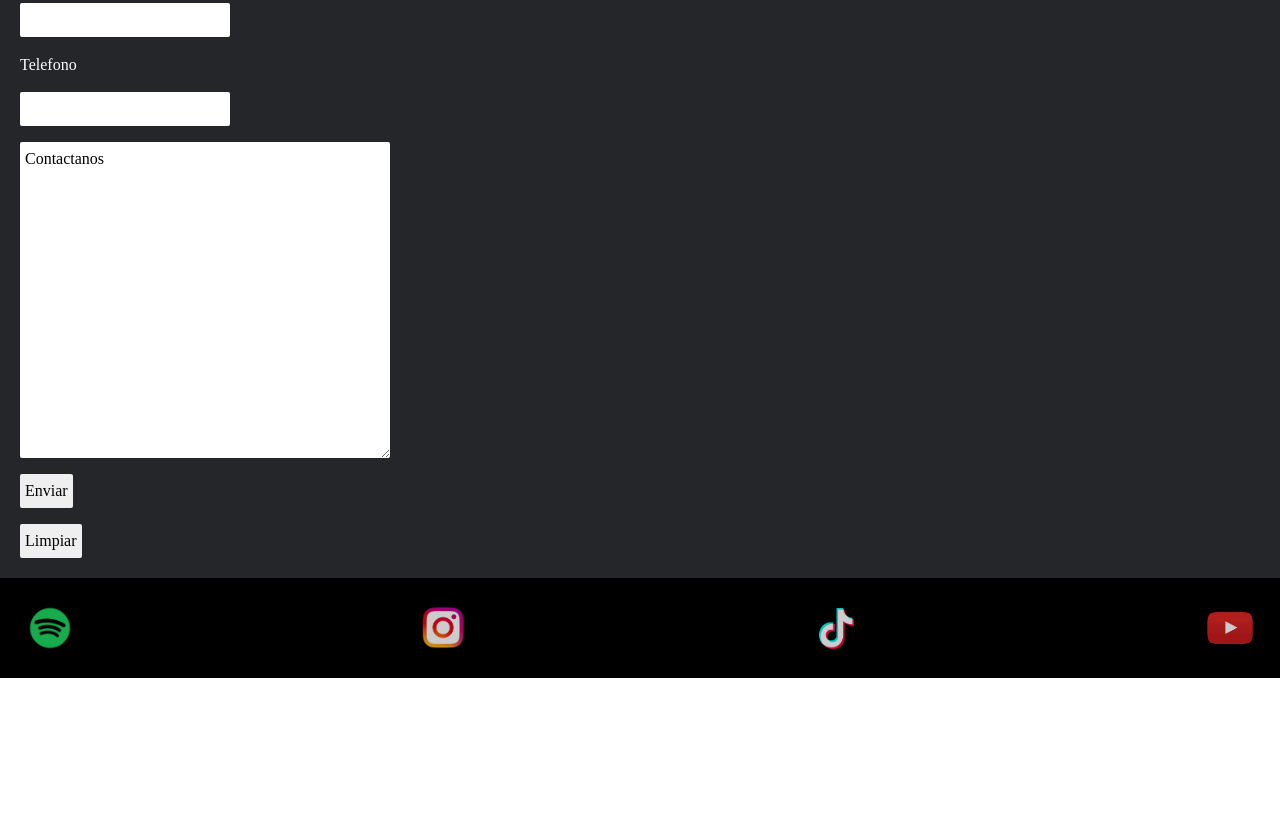
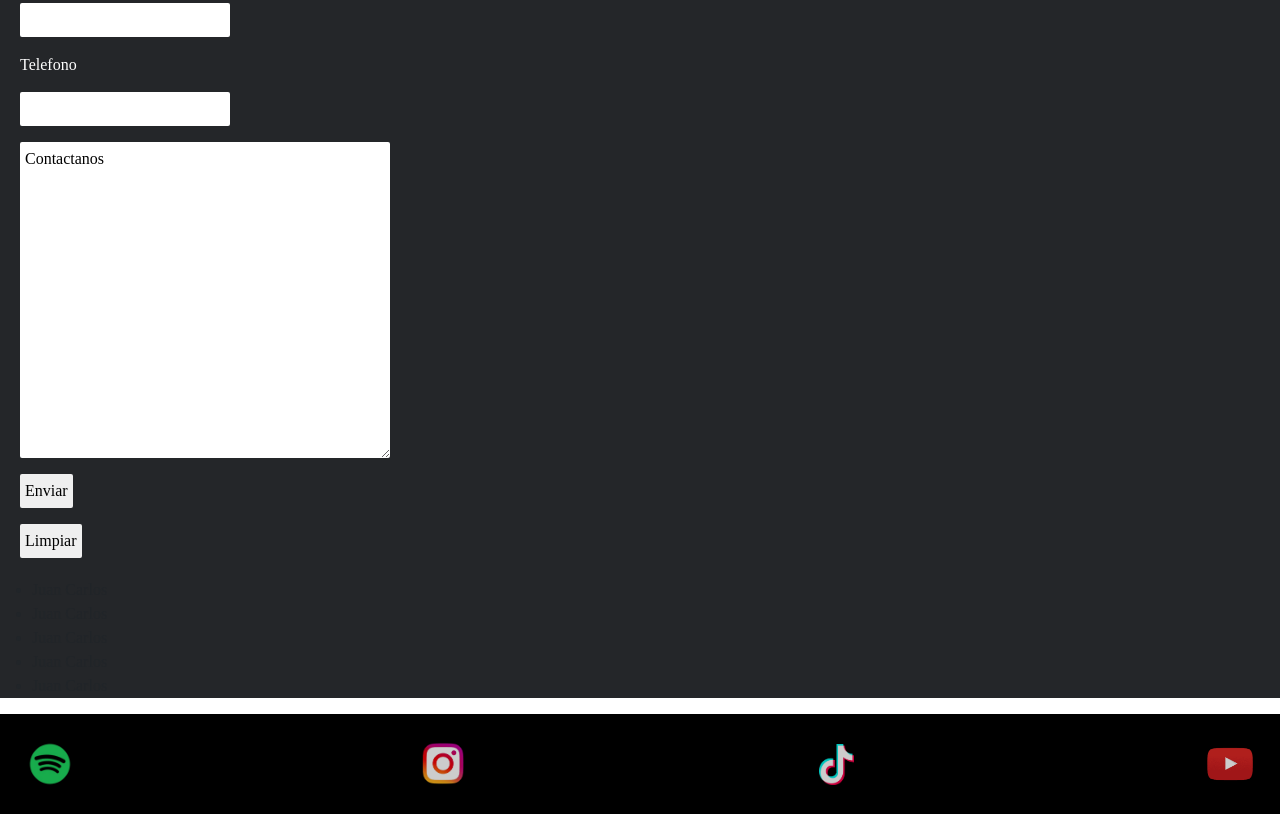
Before and after one commit to SantinoStrupini/franklin-and-the-nixon, a plain HTML site: page pages/contacto.html in a window 1280 px wide. Shown: the part 308-1122 px from the top of the page. Before the commit the page ends 986 px from the top, so only its background shows below. Drawn offline with nearby package versions, Linux system fonts and the light colour scheme; a web font is replaced by a local one.

Commit message:
Cambios en contacto

```diff
--- a/pages/contacto.html
+++ b/pages/contacto.html
@@ -64,7 +64,15 @@
                 <input class="formulario" type="reset" value="Limpiar">
             </div>
         </section>
-
+        <section>
+            <ul>
+                <li>Juan Carlos</li>
+                <li>Juan Carlos</li>
+                <li>Juan Carlos</li>
+                <li>Juan Carlos</li>
+                <li>Juan Carlos</li>
+            </ul>
+        </section>
 
 
     </main>
```
